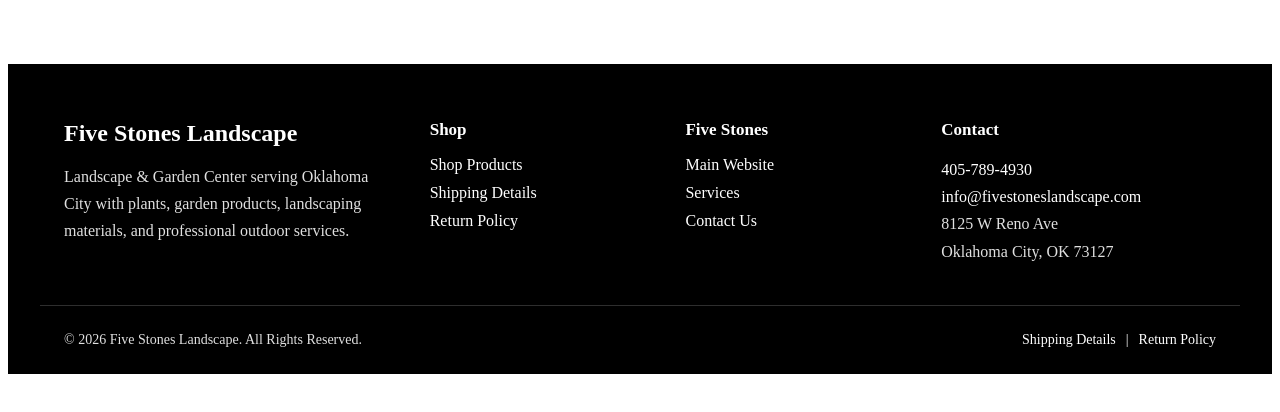
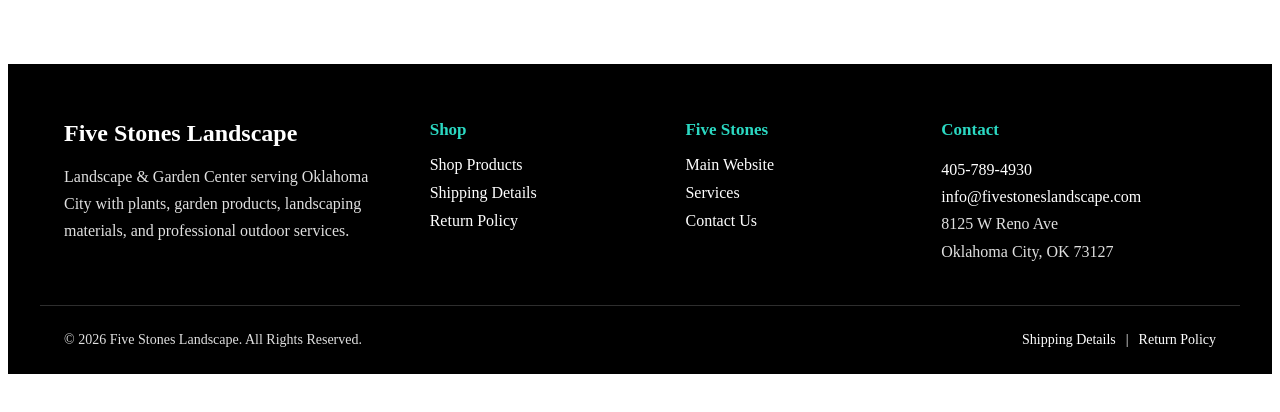
Before and after one commit to dusward82/fivestoneslandscapeshop, a plain HTML site: page index.html in a window 1280 px wide. Drawn offline with Linux system fonts and the light colour scheme.

Commit message:
Changed text color

```diff
--- a/index.html
+++ b/index.html
@@ -74,16 +74,17 @@
   .fs-shop-footer h3,
   .fs-shop-footer h4 {
     margin: 0 0 16px;
-    color: #ffffff;
     font-weight: 700;
   }
 
   .fs-shop-footer h3 {
     font-size: 24px;
+    color: #ffffff;
   }
 
   .fs-shop-footer h4 {
     font-size: 17px;
+    color: #2bd8c2;
   }
 
   .fs-shop-footer p {
```
